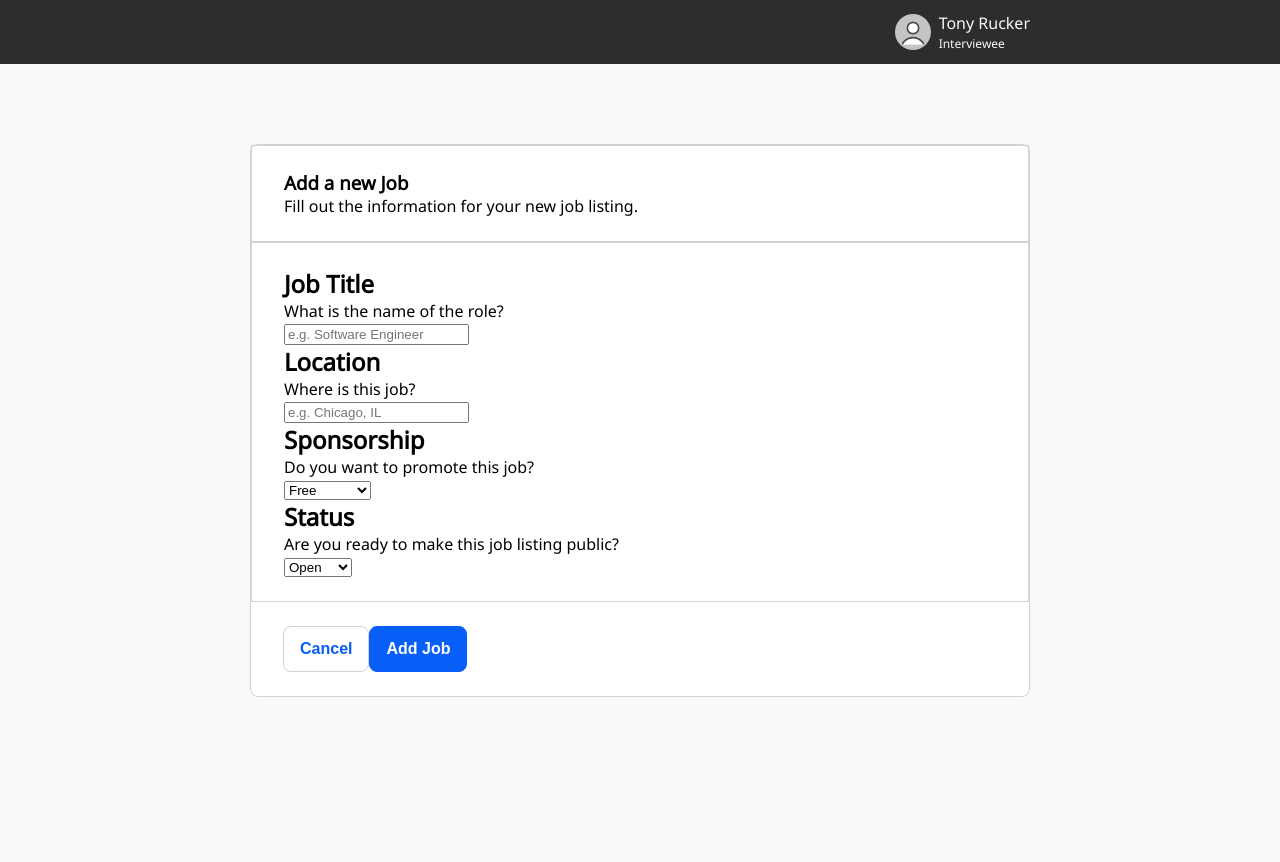
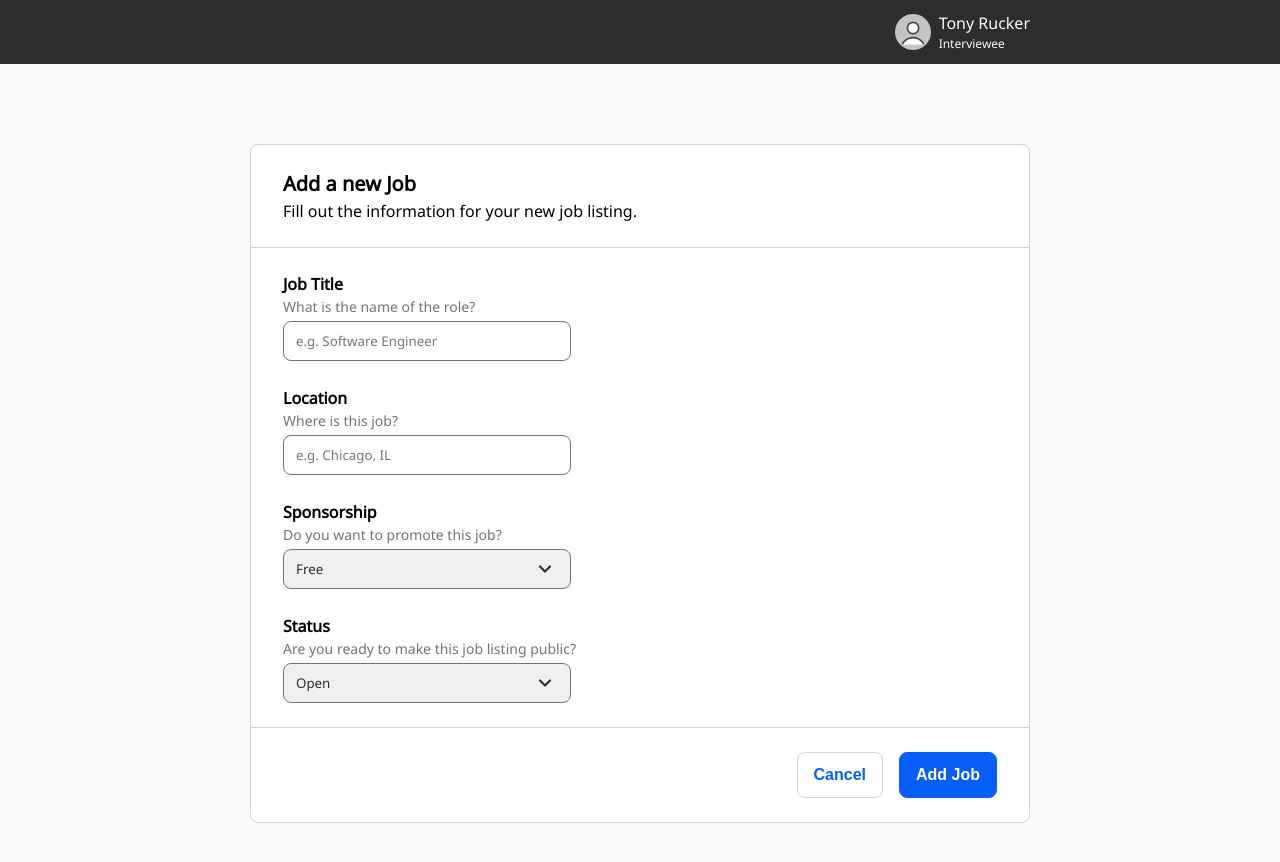
Before and after one commit to arucker1021/job-board-project, a React (Create React App) app: page / in a window 1280 px wide. Both pictures are taken after a click on the button "Add Job". Shown: the top 862 px of the page. Before the commit the page ends 800 px from the top, so only its background shows below. Built offline with nearby package versions, Linux system fonts and the light colour scheme.

Commit message:
Finished functionality of job board project, TODO: add unit tests for JobListingPage and JobPostingForm, prettier everything, clean up any styles, accessibility testing

```diff
--- a/src/Components/Button/index.tsx
+++ b/src/Components/Button/index.tsx
@@ -17,10 +17,12 @@ export const Button: React.FC<ButtonProps> = ({
   disabled,
   formId,
   type,
+  id,
 }) => {
   return (
     <button
       disabled={disabled}
+      id={id}
       type={type}
       css={styles}
       onClick={onClick}
--- a/src/Components/JobBoardTable/index.tsx
+++ b/src/Components/JobBoardTable/index.tsx
@@ -74,6 +74,7 @@ export const JobBoardTable: React.FC<JobBoardTableProps> = ({
                     </div>
                     <div className={"span-2"} aria-labelledby={"header4"}>
                       <Button
+                        id={`editJob${idx}`}
                         disabled={!job.editable ?? false}
                         color={"secondary"}
                         onClick={buttonHandler}
--- a/src/Components/JobPostingForm/index.css.tsx
+++ b/src/Components/JobPostingForm/index.css.tsx
@@ -10,9 +10,77 @@ export default css`
     padding: ${rem(12)} ${rem(16)};
   }
 
+  .form-header {
+    h1 {
+      font-size: ${rem(20)};
+      line-height: ${rem(30)};
+      font-weight: 700;
+    }
+    p {
+      font-size: ${rem(16)};
+      line-height: ${rem(24)};
+      font-weight: 400;
+    }
+  }
+
+  .form-fields {
+    h2 {
+      font-size: ${rem(16)};
+      font-weight: 700;
+      line-height: ${rem(24)};
+    }
+    p {
+      font-size: ${rem(14)};
+      font-weight: 400;
+      line-height: ${rem(21)};
+      color: ${colors.darkGray};
+    }
+
+    input,
+    select {
+      padding: ${rem(10)} ${rem(12)};
+      width: 100%;
+      box-sizing: border-box;
+      max-width: ${rem(288)};
+      ${borderRadius(8)};
+      ${border(colors.darkGray)};
+      margin-top: ${rem(4)};
+      color: ${colors.black};
+    }
+
+    select {
+      &::-ms-expand {
+        display: none;
+      }
+      appearance: none;
+      background-image: url(/images/ChevronDown-24.png);
+      background-repeat: no-repeat;
+      background-position-y: center;
+      background-position-x: calc(100% - 18px);
+    }
+
+    .job-field {
+      margin-bottom: ${rem(25)};
+
+      &:last-of-type {
+        margin-bottom: 0;
+      }
+    }
+  }
+
+  .form-buttons {
+    display: flex;
+    flex-direction: row;
+    justify-content: flex-end;
+
+    button {
+      margin-left: ${rem(16)};
+    }
+  }
+
   .form-header,
   .form-fields {
-    ${border(`${colors.border}`)};
+    border-bottom: ${rem(1)} solid ${colors.border};
   }
 
   ${bp("large")} {
--- a/src/Components/JobPostingForm/index.tsx
+++ b/src/Components/JobPostingForm/index.tsx
@@ -53,6 +53,8 @@ export const JobPostingForm: React.FC<JobPostingFormProps> = ({
     }
   };
 
+  const jobObject = job && {...job} as any;
+
   return (
     <>
       <section css={styles} className={className}>
@@ -84,7 +86,7 @@ export const JobPostingForm: React.FC<JobPostingFormProps> = ({
           >
             {jobFields.map((jobField) => {
               return (
-                <div className="">
+                <div key={`${jobField.mappedField}`} className="job-field">
                   <label htmlFor={jobField.mappedField}>
                     <Heading level={2}>{jobField.name}</Heading>
                     <Copy>{jobField.helperText}</Copy>
@@ -94,12 +96,12 @@ export const JobPostingForm: React.FC<JobPostingFormProps> = ({
                       id={`${jobField.mappedField}`}
                       type={"text"}
                       required={true}
-                      defaultValue={isAdding ? "" : job && ""}
+                      defaultValue={isAdding ? "" : jobObject && jobObject[`${jobField.mappedField}`]}
                       placeholder={jobField.placeholderText}
                     ></input>
                   )}
                   {jobField.options && (
-                    <select id={jobField.mappedField} defaultValue={isAdding ? "" : job && ""}>
+                    <select id={jobField.mappedField} defaultValue={isAdding ? "" : jobObject && jobObject[`${jobField.mappedField}`]}>
                       {jobField.options.map((option) => {
                         return (
                           <option value={option}>{option}</option>
--- a/src/Templates/JobListingPage/index.tsx
+++ b/src/Templates/JobListingPage/index.tsx
@@ -17,6 +17,7 @@ export const JobListingPage: React.FC<JobListingPageProps> = () => {
   const [jobs, setJobs] = React.useState(initJobs);
   const [editing, setEdit] = React.useState(false);
   const [adding, setAdd] = React.useState(false);
+  const [jobIdx, setJobIdx] = React.useState(-1);
 
   const addJob = (job: Job) => {
     setJobs([...jobs, job]);
@@ -27,12 +28,15 @@ export const JobListingPage: React.FC<JobListingPageProps> = () => {
     setAdd(true);
   };
 
-  const setEditJob = () => {
+  const setEditJob = (e: React.MouseEvent<HTMLElement>) => {
+    setJobIdx(parseInt(e.currentTarget.id.replace("editJob","")));
     setEdit(true);
   };
 
-  const editJob = () => {
-    console.log("Edit job on page");
+  const editJob = (job:Job) => {
+    const newJobs = [...jobs];
+    newJobs[jobIdx] = job;
+    setJobs([...newJobs]);
     setEdit(false);
   };
 
@@ -65,7 +69,7 @@ export const JobListingPage: React.FC<JobListingPageProps> = () => {
 
         {(editing || adding) && (
           <>
-            <JobPostingForm cancelPosting={cancelJobPosting} addJob={addJob} editJob={editJob} jobFields={jobFields} isAdding={adding} />
+            <JobPostingForm cancelPosting={cancelJobPosting} job={jobs[jobIdx]} addJob={addJob} editJob={editJob} jobFields={jobFields} isAdding={adding} />
           </>
         )}
       </main>
--- a/src/index.css
+++ b/src/index.css
@@ -1,14 +1,17 @@
 body {
   margin: 0;
-  font-family: 'Noto Sans', -apple-system, BlinkMacSystemFont, 'Segoe UI', 'Roboto', 'Oxygen',
-    'Ubuntu', 'Cantarell', 'Fira Sans', 'Droid Sans', 'Helvetica Neue',
-    sans-serif;
   -webkit-font-smoothing: antialiased;
   -moz-osx-font-smoothing: grayscale;
   background-color: #FAF9F8;
 
 }
 
+body, select, input {
+  font-family: 'Noto Sans', -apple-system, BlinkMacSystemFont, 'Segoe UI', 'Roboto', 'Oxygen',
+    'Ubuntu', 'Cantarell', 'Fira Sans', 'Droid Sans', 'Helvetica Neue',
+    sans-serif;
+}
+
 code {
   font-family: source-code-pro, Menlo, Monaco, Consolas, 'Courier New',
     monospace;
```
Also changed, not shown: public/images/ChevronDown-24.png (added).
